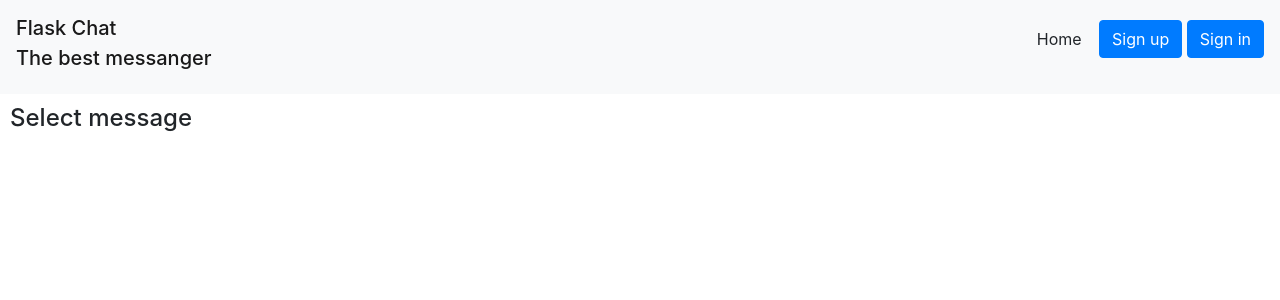
After one commit to Rustemiq/Flask-Chat, a Flask app: template templates/select_message.html in a window 1280 px wide. The commit adds this page. Shown: the top 300 px of the page. Run offline with Flask 3, Linux system fonts and the light colour scheme; the template is opened without the code that fills it, so the values that code supplies are empty; some libraries are stand-ins or nearby versions.

Commit message:
добавлен выбор сообщения

```diff
--- a/templates/chat.html
+++ b/templates/chat.html
@@ -40,6 +40,7 @@
         {{ form.text(class="form-control") }}<br>
     </p>
     <p> {{ form.files(class="btn btn-light") }}</p>
+    <a class="btn btn-light page-btn" href="/select_message/{{chat.id}}">select message</a>
     <p>{{ form.submit(type="submit", class="btn btn-primary") }}</p>
 
 </form>
--- /dev/null
+++ b/templates/select_message.html
@@ -0,0 +1,14 @@
+{% extends "base.html" %}
+
+{% block title %} Select message {% endblock %}
+
+{% block content %}
+<h4>Select message</h4>
+
+{% for message in chat.messages %}
+    {% if message.author == current_user %}
+        <a class="btn btn-outline-success" href="/message_edit/{{message.id}}">{{message.text}}</a><br>
+    {% endif %}
+{% endfor %}
+
+{% endblock %}
```
Also changed, not shown: blueprints/chats_blueprint.py (+10 -0 lines).
